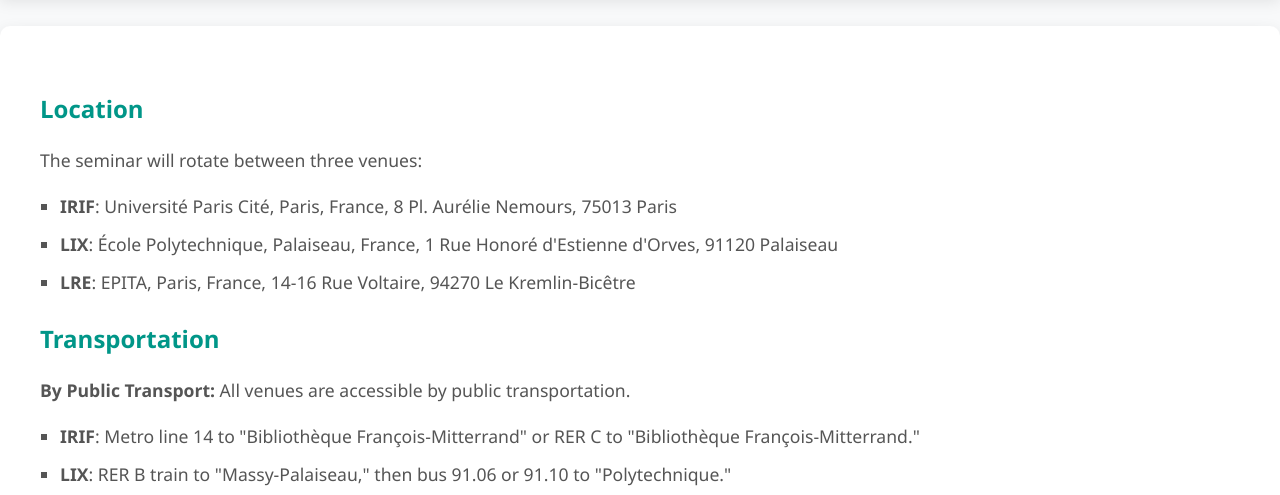
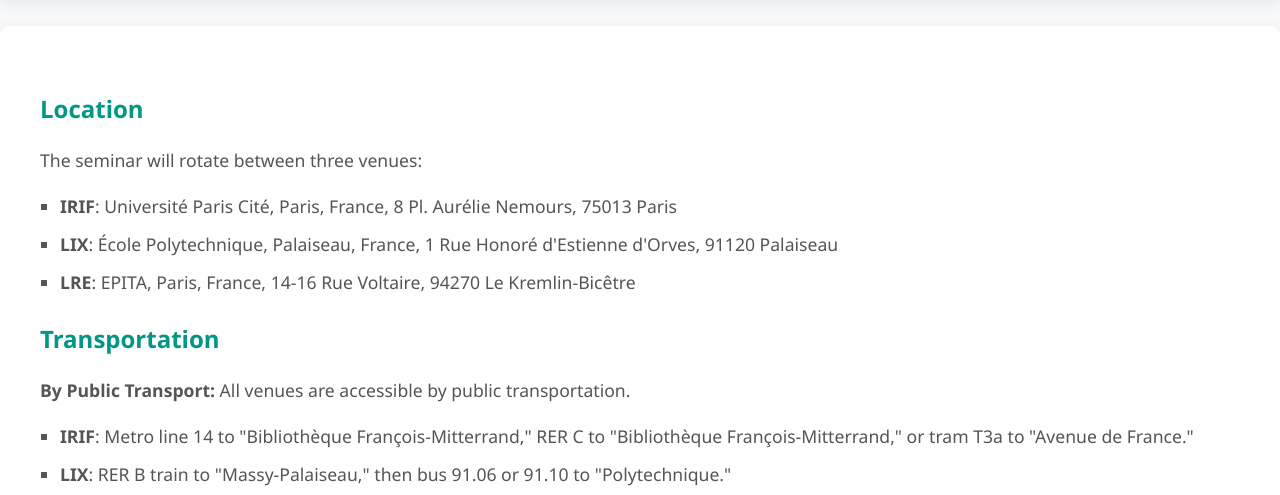
Before and after one commit to p-acts/p-acts.github.io, a plain HTML site: page local-info.html in a window 1280 px wide. Shown: the part 277-772 px from the top of the page. Drawn offline with Linux system fonts and the light colour scheme.

Commit message:
tram to IRIF

```diff
--- a/local-info.html
+++ b/local-info.html
@@ -34,7 +34,7 @@
                 <p>
                     <strong>By Public Transport:</strong> All venues are accessible by public transportation.
                     <ul>
-                        <li><strong>IRIF</strong>: Metro line 14 to "Bibliothèque François-Mitterrand" or RER C to "Bibliothèque François-Mitterrand."</li>
+                        <li><strong>IRIF</strong>: Metro line 14 to "Bibliothèque François-Mitterrand," RER C to "Bibliothèque François-Mitterrand," or tram T3a to "Avenue de France."</li>
                         <li><strong>LIX</strong>: RER B train to "Massy-Palaiseau," then bus 91.06 or 91.10 to "Polytechnique."</li>
                         <li><strong>LRE</strong>: Metro line 7 to "Kremlin-Bicêtre" or "Porte d'Italie"</li>
                     </ul>
```
